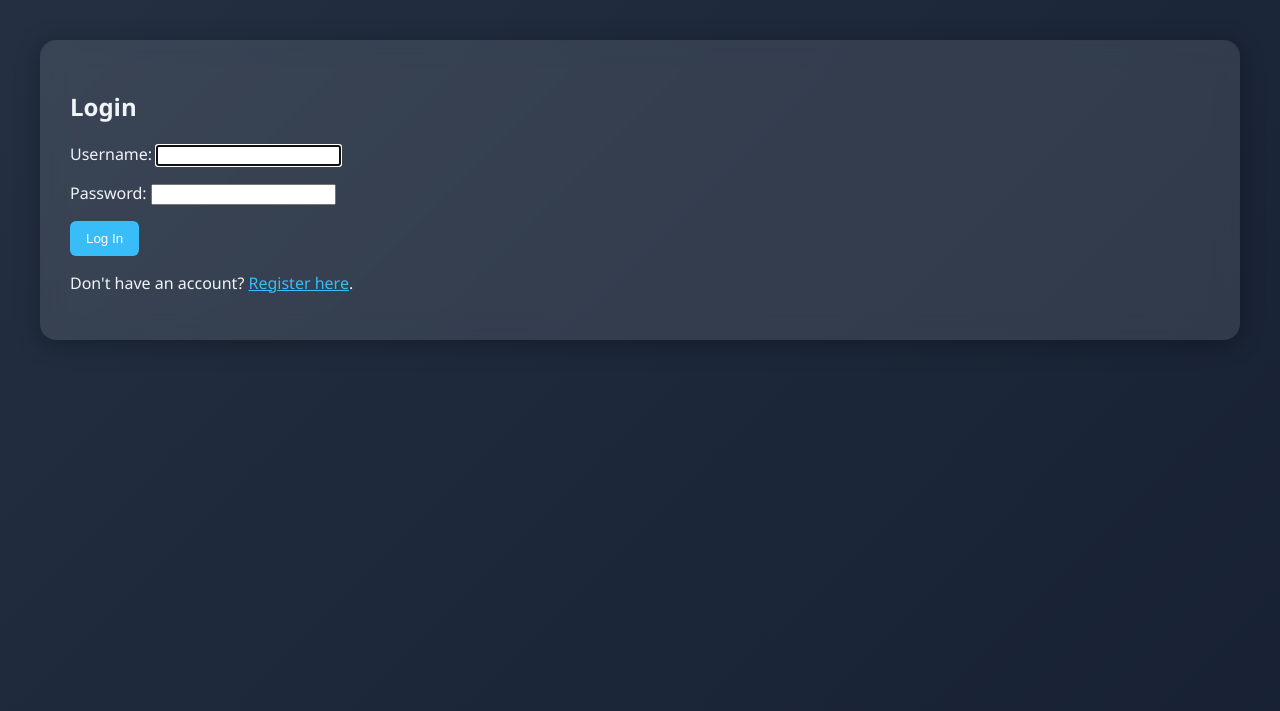
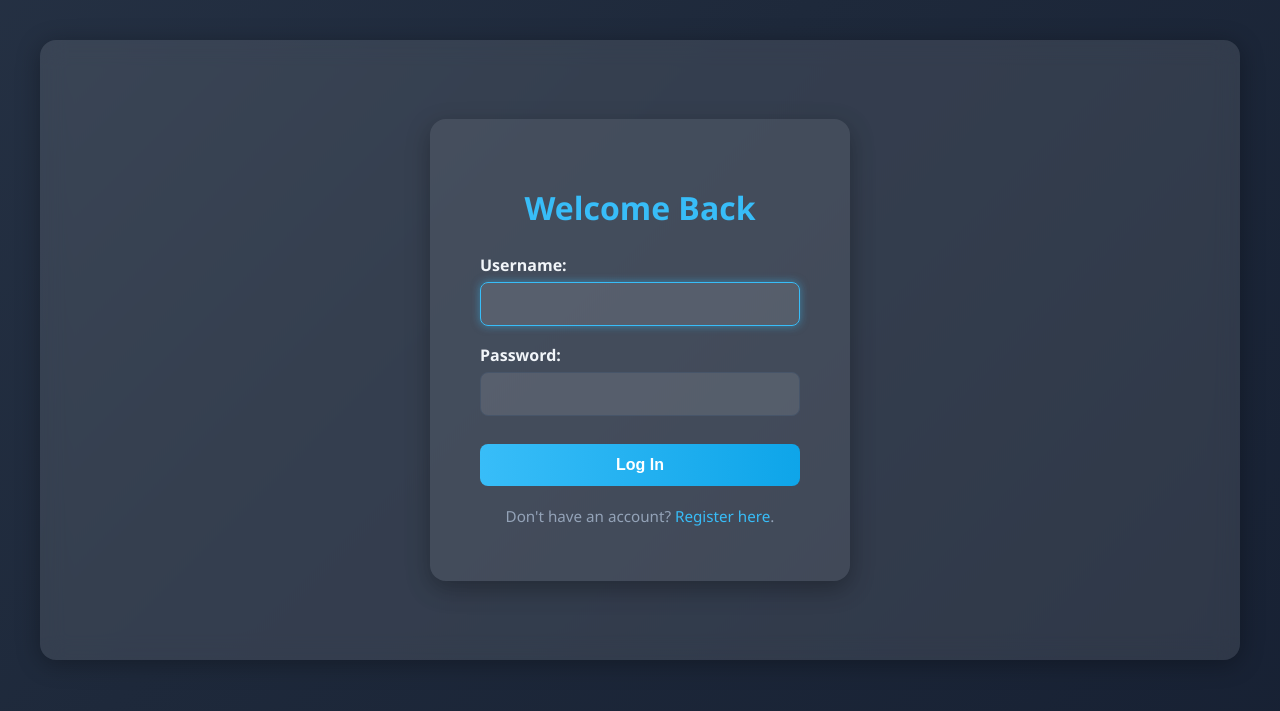
Before and after one commit to mukund0715-collab/Employee-Turnover-Prediction, a Django app: page /login/ in a window 1280 px wide. Shown: the part 58-769 px from the top of the page. Run offline with Django 5.2, Linux system fonts and the light colour scheme.

Commit message:
Update login.html

```diff
--- a/turnover_project/templates/login.html
+++ b/turnover_project/templates/login.html
@@ -1,13 +1,126 @@
 {% extends "base.html" %}
-
-{% block title %}Login{% endblock %}
+{% block title %}Login - HR Turnover Analysis{% endblock %}
 
 {% block content %}
-    <h2>Login</h2>
-    <form method="post">
-        {% csrf_token %}
-        {{ form.as_p }}
-        <button type="submit" class="btn">Log In</button>
-    </form>
-    <p>Don't have an account? <a href="{% url 'register' %}">Register here</a>.</p>
+<style>
+  /* Centering form */
+  .login-container {
+      display: flex;
+      flex-direction: column;
+      align-items: center;
+      justify-content: center;
+      min-height: 70vh;
+      text-align: center;
+      animation: fadeInUp 1s ease forwards;
+  }
+
+  /* Form box */
+  .login-box {
+      background: rgba(255, 255, 255, 0.08);
+      backdrop-filter: blur(10px);
+      padding: 40px 50px;
+      border-radius: 16px;
+      box-shadow: 0 8px 25px rgba(0, 0, 0, 0.3);
+      width: 100%;
+      max-width: 420px;
+  }
+
+  .login-box h2 {
+      color: #38bdf8;
+      font-size: 2rem;
+      margin-bottom: 25px;
+      font-weight: 700;
+  }
+
+  form {
+      width: 100%;
+      text-align: left;
+  }
+
+  form p {
+      color: #e2e8f0;
+      margin-bottom: 18px;
+  }
+
+  label {
+      font-weight: 600;
+      color: #f1f5f9;
+      display: block;
+      margin-bottom: 6px;
+  }
+
+  input[type="text"],
+  input[type="password"] {
+      width: 100%;
+      padding: 12px;
+      border: 1px solid #475569;
+      border-radius: 8px;
+      background: rgba(255, 255, 255, 0.1);
+      color: #f8fafc;
+      font-size: 1rem;
+  }
+
+  input:focus {
+      outline: none;
+      border-color: #38bdf8;
+      box-shadow: 0 0 8px rgba(56, 189, 248, 0.5);
+  }
+
+  /* Submit button */
+  .btn {
+      background: linear-gradient(90deg, #38bdf8, #0ea5e9);
+      color: #fff;
+      padding: 12px 18px;
+      border: none;
+      border-radius: 8px;
+      cursor: pointer;
+      width: 100%;
+      font-size: 1rem;
+      font-weight: 600;
+      margin-top: 10px;
+      transition: transform 0.3s ease, box-shadow 0.3s ease;
+  }
+
+  .btn:hover {
+      transform: translateY(-3px);
+      box-shadow: 0 8px 20px rgba(56, 189, 248, 0.4);
+  }
+
+  /* Register link */
+  .register-text {
+      margin-top: 20px;
+      color: #94a3b8;
+      font-size: 0.95rem;
+  }
+
+  .register-text a {
+      color: #38bdf8;
+      font-weight: 500;
+      text-decoration: none;
+  }
+
+  .register-text a:hover {
+      text-decoration: underline;
+  }
+
+  @keyframes fadeInUp {
+      0% { opacity: 0; transform: translateY(25px); }
+      100% { opacity: 1; transform: translateY(0); }
+  }
+</style>
+
+<div class="login-container">
+    <div class="login-box">
+        <h2>Welcome Back</h2>
+        <form method="post">
+            {% csrf_token %}
+            {{ form.as_p }}
+            <button type="submit" class="btn">Log In</button>
+        </form>
+        <p class="register-text">
+            Don't have an account?
+            <a href="{% url 'register' %}">Register here</a>.
+        </p>
+    </div>
+</div>
 {% endblock %}
```
